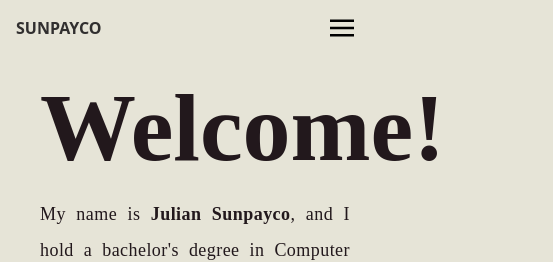
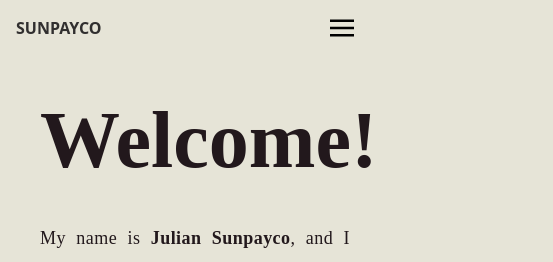
Before and after one commit to jSunpayco/julian-sunpayco, a Vue app: page / in a window 390 px wide. Shown: the top 262 px of the page, 553 px wide, since content can reach past the window. Built offline with nearby package versions, Linux system fonts and the light colour scheme.

Commit message:
Update Landing.vue

```diff
--- a/src/components/Landing.vue
+++ b/src/components/Landing.vue
@@ -10,7 +10,7 @@ export default{
 <template>
   <div class="sectionContainer">
     <div class="mt-20 lg:my-auto md:px-10 lg:px-0 w-full lg:w-1/2">
-      <h1 id="titleName" class="font-bold text-center lg:text-start text-customRaisin w-full text-8xl">Welcome!</h1>
+      <h1 id="titleName" class="font-bold text-center lg:text-start text-customRaisin w-full text-[5rem] sm:text-8xl">Welcome!</h1>
       <p id="titleName" class="font-light text-lg text-customRaisin text-justify tracking-wide mt-5 leading-loose">My name is <span class="font-bold">Julian Sunpayco</span>, and I hold a bachelor's degree in Computer Science. I look forward to gain more professional experience as a Junior / Entry-level / Intern in <span class="font-bold">Web Development</span>. Feel free to contact me through one of these platforms.</p>
 
       <div class="flex justify-center lg:justify-start mt-5">
@@ -39,7 +39,7 @@ export default{
 
     </div>
 
-    <div class="h-[680px] mt-24 w-[513px] mx-auto lg:mx-0 bg-Grad bg-cover bg-no-repeat"></div>
+    <div class="h-[680px] mt-24 w-full sm:w-[480px] mx-auto lg:mx-0 bg-Grad bg-cover bg-no-repeat"></div>
 
   </div>
   <Music />
```
